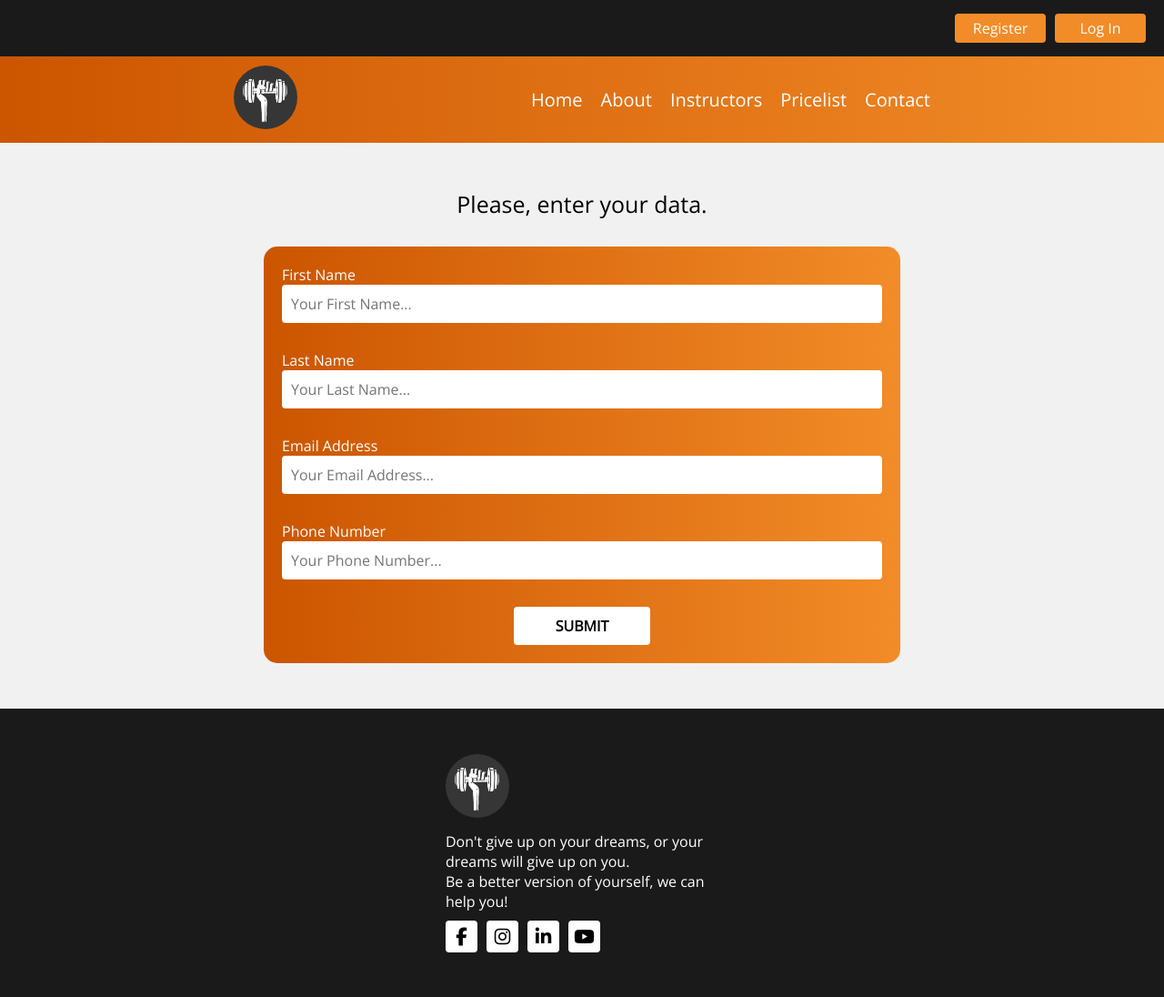
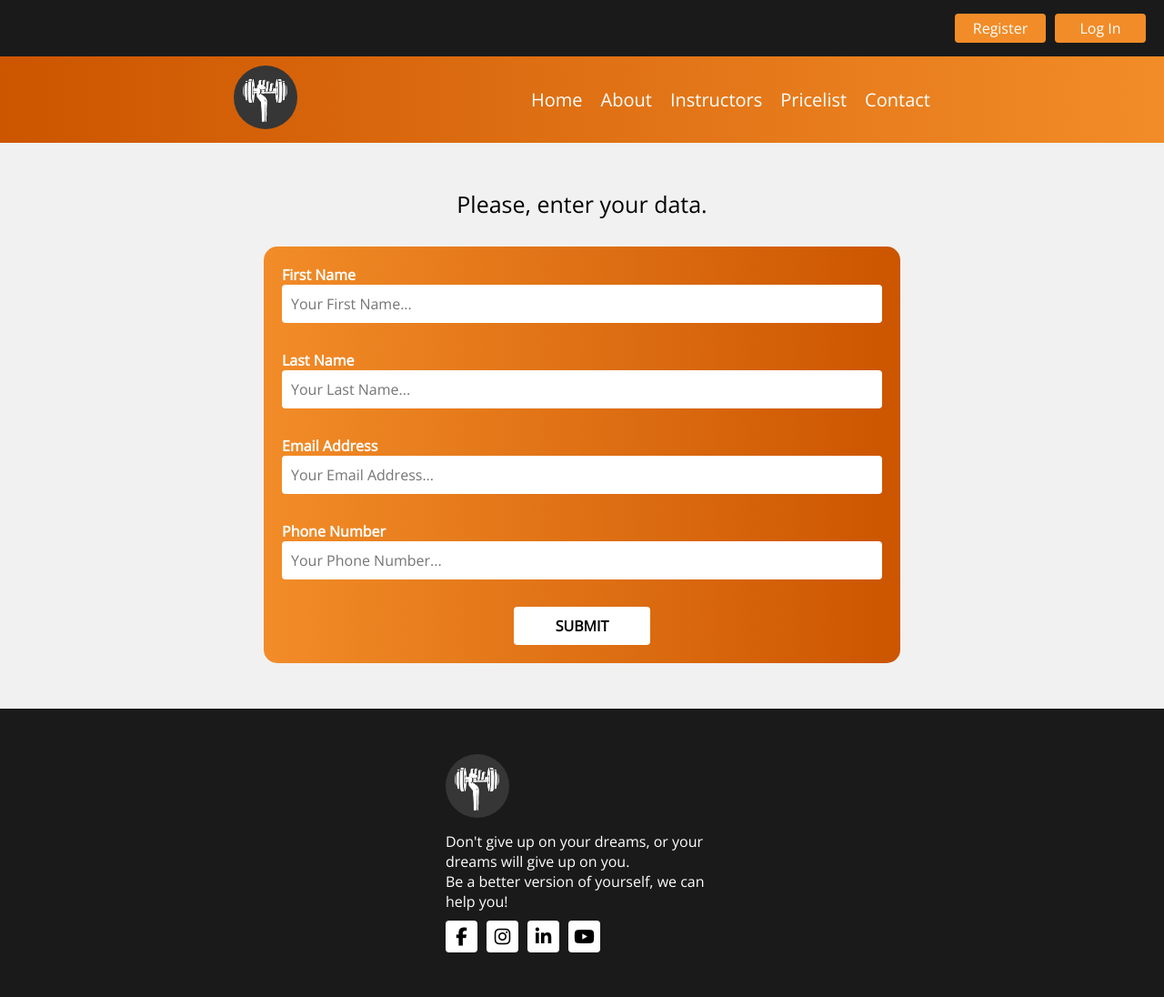
Before and after one commit to MilosM00/gym-application, a PHP site: page /register.php in a window 1280 px wide. Shown: the top 1096 px of the page at 91% size. Run offline with PHP 8.4, Linux system fonts and the light colour scheme; some libraries are stand-ins or nearby versions.

Commit message:
register-php updated

```diff
--- a/register.php
+++ b/register.php
@@ -9,6 +9,7 @@
     <link href="https://fonts.googleapis.com/css2?family=Open+Sans&display=swap" rel="stylesheet">
     <script src="https://kit.fontawesome.com/2c28c53cee.js" crossorigin="anonymous" defer></script>
     <script src="js/hamburger.js" defer></script>
+    <script src="js/form.js" defer></script>
     <title>Register</title>
 </head>
 <body>
@@ -22,19 +23,19 @@
 
         <p>Please, enter your data.</p>
 
-        <form>
+        <form class="form" method="POST" action="register-successful.php">
 
-            <label>First Name</label>
-            <input style="margin-bottom: 30px;" type="text" placeholder="Your First Name..." />
+            <label class="label-first-name">First Name</label>
+            <input class="input-first-name" style="margin-bottom: 30px;" type="text" placeholder="Your First Name..." name="firstName" />
 
-            <label>Last Name</label>
-            <input style="margin-bottom: 30px;" type="text" placeholder="Your Last Name..." />
+            <label class="label-last-name">Last Name</label>
+            <input class="input-last-name" style="margin-bottom: 30px;" type="text" placeholder="Your Last Name..." name="lastName" />
 
-            <label>Email Address</label>
-            <input style="margin-bottom: 30px;" type="text" placeholder="Your Email Address..." />
+            <label class="label-email">Email Address</label>
+            <input class="input-email" style="margin-bottom: 30px;" type="text" placeholder="Your Email Address..." name="email" />
 
-            <label>Phone Number</label>
-            <input style="margin-bottom: 30px;" type="text" placeholder="Your Phone Number..." />
+            <label class="label-phone">Phone Number</label>
+            <input class="input-phone" style="margin-bottom: 30px;" type="text" placeholder="Your Phone Number..." name="phone" />
 
             <input class="button-submit" type="submit" value="SUBMIT" />
 
@@ -74,7 +75,7 @@
             justify-content: center;
             align-items: center;
             flex-direction: column;
-            background: linear-gradient(to right, #CC5500, #F28C28);
+            background: linear-gradient(to right, #F28C28, #CC5500);
             border-radius: 15px;
             padding: 20px;
             width: 700px;
@@ -97,6 +98,7 @@
             width: 100%;
             color: #fff;
             font-size: 16px;
+            font-weight: 800;
         }
 
         .button-submit{
```
